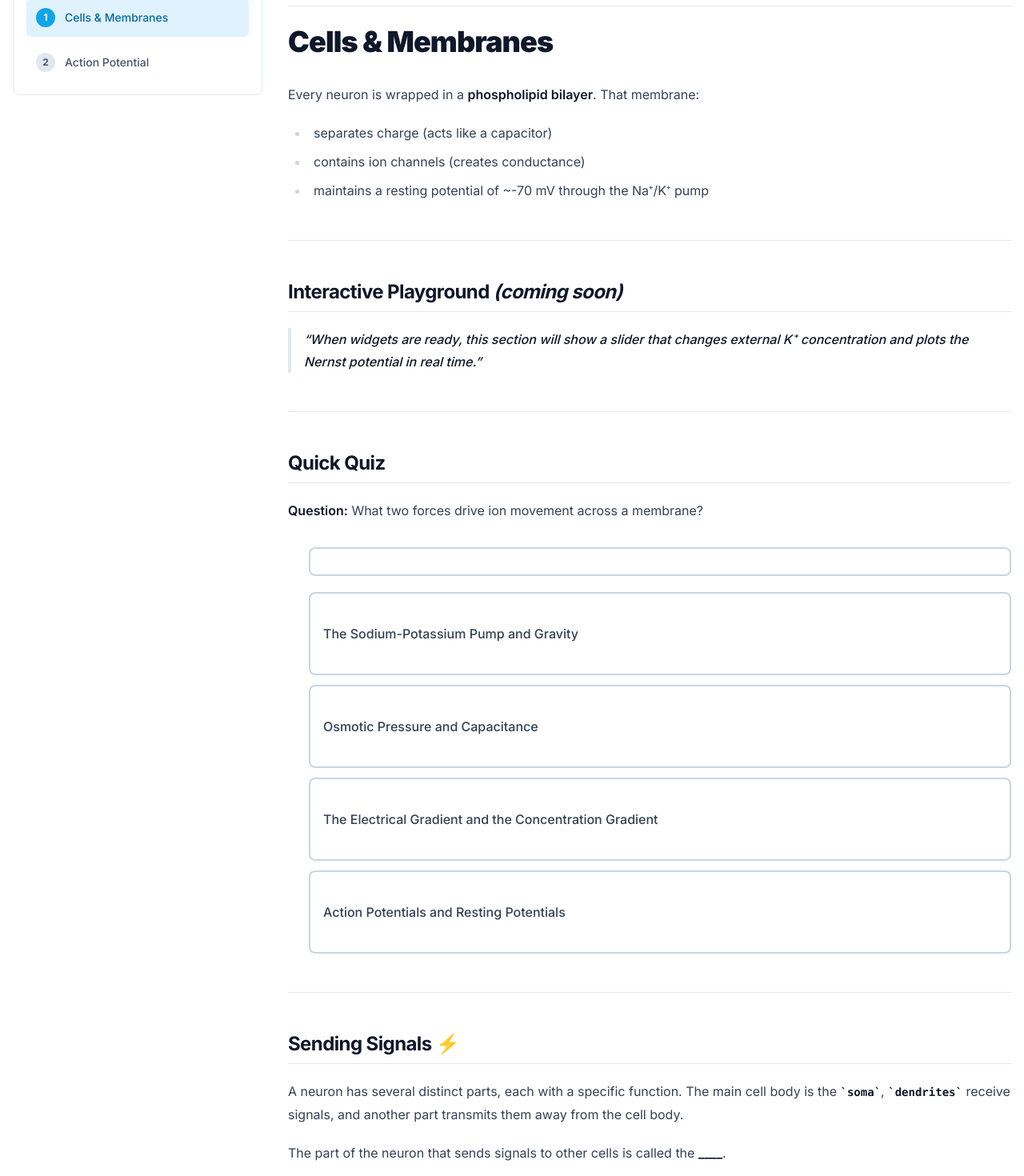
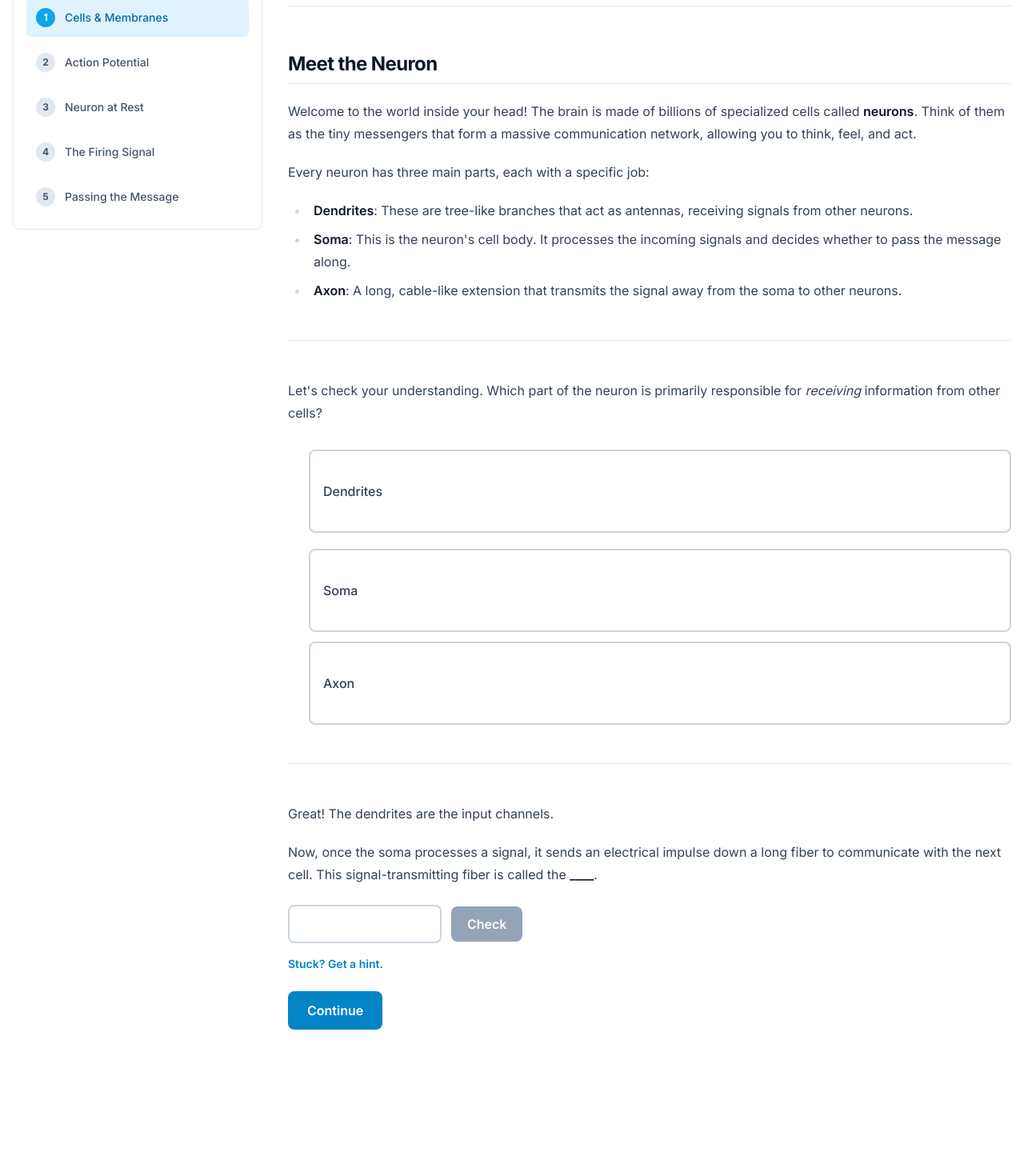
Before and after one commit to nikakogho/PlaygroundOfTomorrow, a Next.js app in the folder frontend/: page /courses/neuro101/modules/neuro101-01 in a window 1280 px wide. Shown: the part 220-1690 px from the top of the page at 80% size. After the commit the page ends 1563 px from the top, so only its background shows below. Built offline with nearby package versions, Linux system fonts and the light colour scheme.

Commit message:
5 mini modules on neuro101

```diff
--- a/frontend/content/neuro101/01-cells-and-membranes.mdx
+++ b/frontend/content/neuro101/01-cells-and-membranes.mdx
@@ -1,56 +1,35 @@
 ---
-title: Cells & Membranes
-courseId: neuro101
-moduleId: neuro101-01
+title: "The Brain's Messenger"
+courseId: "neuro101"
+moduleId: "neuro101-01"
 order: 1
-unlockIf: ""
-assetURL: ""
 ---
 
-  # Cells & Membranes
+## Meet the Neuron
 
-  Every neuron is wrapped in a **phospholipid bilayer**.
-  That membrane:
+Welcome to the world inside your head! The brain is made of billions of specialized cells called **neurons**. Think of them as the tiny messengers that form a massive communication network, allowing you to think, feel, and act.
 
-  * separates charge (acts like a capacitor)
-  * contains ion channels (creates conductance)
-  * maintains a resting potential of ~-70 mV through the Na⁺/K⁺ pump
+Every neuron has three main parts, each with a specific job:
+* **Dendrites**: These are tree-like branches that act as antennas, receiving signals from other neurons.
+* **Soma**: This is the neuron's cell body. It processes the incoming signals and decides whether to pass the message along.
+* **Axon**: A long, cable-like extension that transmits the signal away from the soma to other neurons.
 
 ---
 
-  ## Interactive Playground _(coming soon)_
+Let's check your understanding. Which part of the neuron is primarily responsible for *receiving* information from other cells?
 
-  > _When widgets are ready, this section will show a slider that changes
-  > external K⁺ concentration and plots the Nernst potential in real time._
+<MultipleChoice correctAnswer={1}>
+  <p>Dendrites</p>
+  <p>Soma</p>
+  <p>Axon</p>
+</MultipleChoice>
 
 ---
 
-  ## Quick Quiz
+Great! The dendrites are the input channels.
 
-  **Question:** What two forces drive ion movement across a membrane?
+Now, once the soma processes a signal, it sends an electrical impulse down a long fiber to communicate with the next cell. This signal-transmitting fiber is called the **____**.
 
-  <MultipleChoice correctAnswer={3}>
-    <Hint>One force is based on charge, and the other is based on the amount of a substance.</Hint>
-    <p>The Sodium-Potassium Pump and Gravity</p>
-    <p>Osmotic Pressure and Capacitance</p>
-    <p>The Electrical Gradient and the Concentration Gradient</p>
-    <p>Action Potentials and Resting Potentials</p>
-  </MultipleChoice>
-
----
-
-  ## Sending Signals ⚡
-
-  A neuron has several distinct parts, each with a specific function. The main cell body is the `soma`, `dendrites` receive signals, and another part transmits them away from the cell body.
-
-  The part of the neuron that sends signals to other cells is called the **____**.
-
-  <FillInTheBlank correctAnswer="axon">
-    <Hint>It's the long, slender projection of a nerve cell.</Hint>
-  </FillInTheBlank>
-
----
-
-  ### You're all set!
-
-  You've completed the first module. When you're ready, click "Continue" to unlock the final completion button.
+<FillInTheBlank correctAnswer="axon">
+  <Hint>It's the single, long projection sending messages away from the cell body.</Hint>
+</FillInTheBlank>
--- a/frontend/content/neuro101/02-action-potentials.mdx
+++ b/frontend/content/neuro101/02-action-potentials.mdx
@@ -1,31 +1,28 @@
 ---
-title: Action Potential
+title: "The Gatekeeper Membrane"
+courseId: "neuro101"
+moduleId: "neuro101-02"
 order: 2
-courseId: neuro101
-moduleId: neuro101-02
-unlockIf: "neuro101-01"
-assetURL: ""
 ---
 
-  ### Action Potential
-  The resting membrane potential is established by concentration gradients of ions and by the differential permeability of the membrane to these ions. This first part is passive, so you'll see a "Continue" button below.
+## The Neuron's "Skin"
+
+Every neuron is enclosed by a cell membrane. This isn't just a simple bag; it's a dynamic, intelligent barrier that controls everything that goes in and out of the cell.
+
+This membrane is a **phospholipid bilayer**, which acts as a fantastic electrical insulator. It separates the electrically charged ions inside the neuron from those outside.
 
 ---
 
-  What is the typical resting membrane potential of a neuron? Choose the correct answer. This is an interactive step, so no "Continue" button will appear until you answer correctly.
+But if it's an insulator, how do ions get across?
 
-  <MultipleChoice correctAnswer={2}>
-    <p>+30mV</p>
-    <p>-70mV</p>
-    <p>0mV</p>
-  </MultipleChoice>
+Embedded within the membrane are specialized proteins called **ion channels**. These act like selective gates that only allow specific ions, such as Sodium (Na⁺) or Potassium (K⁺), to pass through. The opening and closing of these gates is the key to all neuronal communication.
+
+What are the protein-based "gates" that allow ions to cross the neuron's membrane called?
+
+<FillInTheBlank correctAnswer="ion channels">
+  <Hint>It's a two-word term. These structures are often specific to one type of ion.</Hint>
+</FillInTheBlank>
 
 ---
 
-  Excellent! The rapid influx of which ion causes the depolarization phase of the action potential?
-
-  <FillInTheBlank correctAnswer="sodium" />
-
----
-
-  You've got it! You have now learned the basics of the action potential. Once you click "Continue", you will be able to mark the entire module as complete.
+Exactly. The combination of the insulating membrane and the selective ion channels gives the neuron its unique electrical properties, which we'll explore next.
--- /dev/null
+++ b/frontend/content/neuro101/03-neuron-at-rest.mdx
@@ -0,0 +1,37 @@
+---
+title: "The Neuron at Rest"
+courseId: "neuro101"
+moduleId: "neuro101-03"
+order: 3
+---
+
+## Charging Up: The Resting Potential
+
+When a neuron is not sending a signal, it's considered to be "at rest." But it's not inactive! It's busy maintaining a stable electrical charge across its membrane, known as the **resting membrane potential**.
+
+This charge is typically around **-70 millivolts (mV)**, meaning the inside of the neuron is 70mV more negative than the outside. This negative state is crucial for being ready to fire a signal.
+
+---
+
+How does the neuron maintain this negative charge? Two key players are at work:
+
+1.  **The Sodium-Potassium (Na⁺/K⁺) Pump**: This protein actively pumps 3 positive sodium ions (Na⁺) out of the cell for every 2 positive potassium ions (K⁺) it pumps in. This results in a net loss of positive charge inside the cell.
+2.  **Potassium Leak Channels**: At rest, the membrane is far more permeable to K⁺ than to Na⁺. These "leak" channels allow K⁺ to flow out of the cell down its concentration gradient, leaving behind negative proteins and making the inside even more negative.
+
+At rest, the membrane is most permeable to which ion?
+
+<MultipleChoice correctAnswer={2}>
+  <p>Sodium (Na⁺)</p>
+  <p>Potassium (K⁺)</p>
+  <p>Chloride (Cl⁻)</p>
+</MultipleChoice>
+
+---
+
+Correct. The outflow of positive potassium ions is a primary reason for the negative resting state.
+
+The active protein that pumps ions to maintain the concentration gradients is called the **____**-**____** pump.
+
+<FillInTheBlank correctAnswer="sodium-potassium">
+  <Hint>It moves two different ions in opposite directions. Use a hyphen in your answer.</Hint>
+</FillInTheBlank>
--- /dev/null
+++ b/frontend/content/neuro101/04-the-firing-signal.mdx
@@ -0,0 +1,38 @@
+---
+title: "The Firing Signal"
+courseId: "neuro101"
+moduleId: "neuro101-04"
+order: 4
+---
+
+## All or None: The Action Potential
+
+When a neuron receives enough stimulation from its dendrites, it fires an **action potential**. This is a rapid, temporary reversal of the membrane potential that travels down the axon like a wave. It's an "all-or-none" event; the neuron either fires at full strength or not at all.
+
+This process starts when the inside of the neuron reaches a **threshold** of about -55mV.
+
+---
+
+Once the threshold is reached, voltage-gated ion channels spring into action, causing a predictable sequence of events:
+
+1.  **Depolarization**: Voltage-gated **sodium (Na⁺)** channels open wide. Since there's a high concentration of Na⁺ outside the cell, it rushes **in**, causing the inside of the neuron to become rapidly positive (up to about +40mV).
+2.  **Repolarization**: The Na⁺ channels close, and voltage-gated **potassium (K⁺)** channels open. Now, K⁺ rushes **out** of the cell, causing the membrane potential to fall and become negative again.
+3.  **Hyperpolarization**: The K⁺ channels are a bit slow to close, so the potential briefly dips even more negative than the resting potential before the Na⁺/K⁺ pump restores the balance.
+
+The rapid influx of which ion causes the initial depolarization phase?
+
+<FillInTheBlank correctAnswer="sodium">
+  <Hint>Its chemical symbol is Na⁺.</Hint>
+</FillInTheBlank>
+
+---
+
+Perfect. The flood of sodium makes the neuron fire.
+
+During the repolarization phase, which ion rushes *out* of the cell to make it negative again?
+
+<MultipleChoice correctAnswer={3}>
+  <p>Sodium (Na⁺)</p>
+  <p>Chloride (Cl⁻)</p>
+  <p>Potassium (K⁺)</p>
+</MultipleChoice>
--- /dev/null
+++ b/frontend/content/neuro101/05-passing-the-message.mdx
@@ -0,0 +1,40 @@
+---
+title: "Passing the Message"
+courseId: "neuro101"
+moduleId: "neuro101-05"
+order: 5
+---
+
+## The Synapse
+
+An action potential is great, but it's useless unless the message can be passed to the next neuron. Neurons don't actually touch; they are separated by a microscopic gap called the **synapse**.
+
+When the action potential reaches the end of the axon (the axon terminal), it triggers the release of chemical messengers.
+
+---
+
+These chemical messengers are called **neurotransmitters**.
+
+They are released from the first neuron (the presynaptic cell), travel across the synaptic gap, and bind to **receptors** on the dendrites of the next neuron (the postsynaptic cell). This binding opens ion channels on the receiving neuron, starting the electrical signal all over again.
+
+What are the chemical messengers that travel across the synapse called?
+
+<MultipleChoice correctAnswer={2}>
+  <p>Hormones</p>
+  <p>Neurotransmitters</p>
+  <p>Ions</p>
+</MultipleChoice>
+
+---
+
+You got it!
+
+The tiny, fluid-filled gap that separates one neuron from the next is called the **____**.
+
+<FillInTheBlank correctAnswer="synapse">
+  <Hint>This is the junction point for neuronal communication.</Hint>
+</FillInTheBlank>
+
+---
+
+Congratulations! You've now followed a neural signal from the dendrite of one neuron, down its axon as an action potential, and across the synapse to the next cell. You understand the fundamentals of neuroscience!
--- a/frontend/src/mdxModules.ts
+++ b/frontend/src/mdxModules.ts
@@ -2,6 +2,9 @@ import type { ComponentType } from 'react';
 
 import ModuleNeuro10101 from '../content/neuro101/01-cells-and-membranes.mdx';
 import ModuleNeuro10102 from '../content/neuro101/02-action-potentials.mdx';
+import ModuleNeuro10103 from '../content/neuro101/03-neuron-at-rest.mdx';
+import ModuleNeuro10104 from '../content/neuro101/04-the-firing-signal.mdx';
+import ModuleNeuro10105 from '../content/neuro101/05-passing-the-message.mdx';
 
 export interface ModuleMeta {
   courseId: string;
@@ -41,6 +44,39 @@ const modules: Record<string, ModuleEntry> = {
       assetURL: '',
     },
   },
+  'neuro101/neuro101-03': {
+    Component: ModuleNeuro10103,
+    meta: {
+      courseId: 'neuro101',
+      moduleId: 'neuro101-03',
+      title: 'Neuron at Rest',
+      order: 3,
+      unlockIf: 'neuro101-02',
+      assetURL: '',
+    },
+  },
+  'neuro101/neuro101-04': {
+    Component: ModuleNeuro10104,
+    meta: {
+      courseId: 'neuro101',
+      moduleId: 'neuro101-04',
+      title: 'The Firing Signal',
+      order: 4,
+      unlockIf: 'neuro101-03',
+      assetURL: '',
+    },
+  },
+  'neuro101/neuro101-05': {
+    Component: ModuleNeuro10105,
+    meta: {
+      courseId: 'neuro101',
+      moduleId: 'neuro101-05',
+      title: 'Passing the Message',
+      order: 5,
+      unlockIf: 'neuro101-04',
+      assetURL: '',
+    },
+  },
 };
 
 export function getMdxModule(courseId: string, moduleId: string): ModuleEntry | undefined {
```
